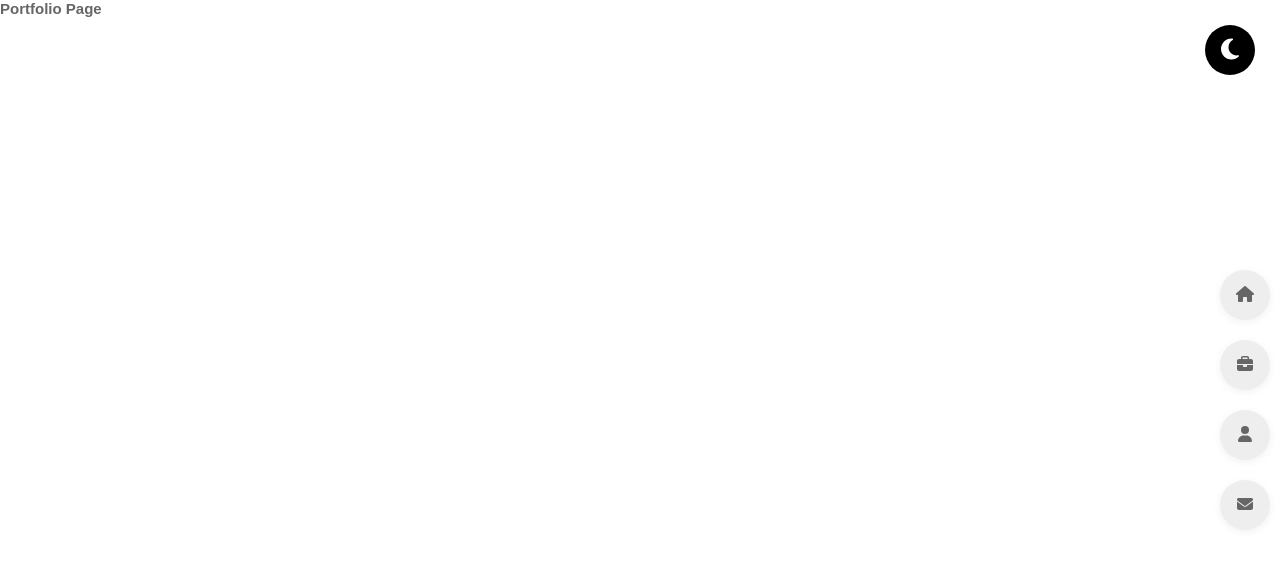
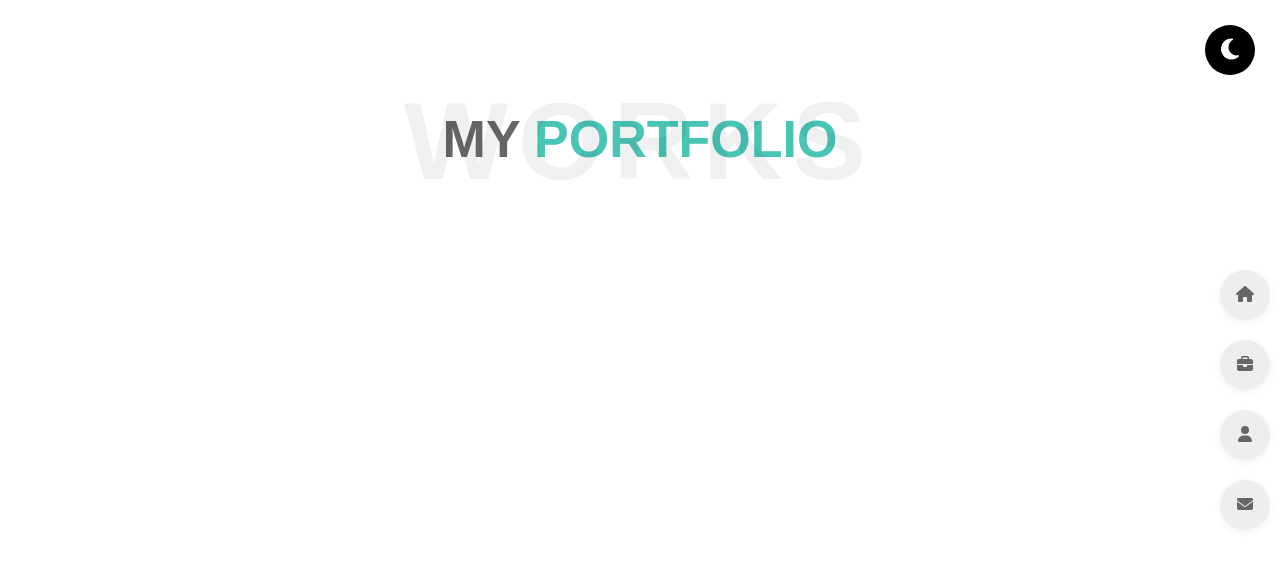
Before and after one commit to i-Demo/portfolio, a React (Create React App) app: page /portfolio in a window 1280 px wide. Shown: the top 568 px of the page. Built offline with nearby package versions, Linux system fonts and the light colour scheme; a web font is replaced by a local one.

Commit message:
Build Portfolio Page #1

```diff
--- a/src/components/GlobalStyles/GlobalStyles.scss
+++ b/src/components/GlobalStyles/GlobalStyles.scss
@@ -9,6 +9,7 @@
     --text-color: #666;
     --menu-bg-color: #eee;
     --toggle-color: #000;
+    --title-bg: rgba(30, 37, 48, 0.07);
 
     --font-family: 'ProximaNova', sans-serif;
 
@@ -29,7 +30,7 @@ html {
 
 body {
     font-family: var(--font-family);
-    // font-size: 1.6rem;
+    font-size: 1.6rem;
     text-rendering: optimizeSpeed;
     color: var(--text-color);
     // overflow-y: overlay;
--- a/src/pages/Home/index.js
+++ b/src/pages/Home/index.js
@@ -27,12 +27,12 @@ function Home() {
                             <span>Web Developer !</span>
                         </h1>
                         <p>
-                            Hello mọi người! Mình là Vĩ, đang là sinh viên năm 2 trường Đại học Giao thông vận tải Tp.
-                            HCM. Cơ duyên mình đến với IT là nhờ các sự tích "IT là vua của các nghề", hay câu chuyện
-                            "thằng em học BK cơ khí sinh năm 96". Tháng 5/2020, tình cờ biết đến cộng đồng F8 Fullstack
-                            của anh Sơn, mình đã hoàn thành các khóa học HTML, CSS, ReactJS và có được một số dự án cá
-                            nhân. Trải qua nhiều cay đắng, thật sự cảm ơn anh Sơn cũng như cộng đồng anh em đóng góp đã
-                            truyền động lực cho mình suốt thời gian qua giúp mình không bỏ cuộc.
+                            Hello mọi người! Mình là Vĩ, đang là sinh viên năm cuối trường Đại học Giao thông vận tải
+                            Tp. HCM. Cơ duyên mình đến với IT là nhờ các sự tích "IT là vua của các nghề", hay câu
+                            chuyện "thằng em học BK cơ khí sinh năm 96". Tháng 5/2020, tình cờ biết đến cộng đồng F8
+                            Fullstack của anh Sơn, mình đã hoàn thành các khóa học HTML, CSS, ReactJS và có được một số
+                            dự án cá nhân. Trải qua nhiều cay đắng, thật sự cảm ơn anh Sơn cũng như cộng đồng anh em
+                            đóng góp đã truyền động lực cho mình suốt thời gian qua giúp mình không bỏ cuộc.
                         </p>
 
                         <Button to="/portfolio" className={cx('home-btn')}>
--- /dev/null
+++ b/src/pages/Portfolio/Portfolio.module.scss
@@ -0,0 +1,36 @@
+.main {
+}
+
+.page-header {
+    font-family: Poppins, sans-serif;
+    display: flex;
+    justify-content: center;
+    align-items: center;
+    position: relative;
+    text-transform: uppercase;
+    padding: 7.5rem 0;
+    width: 100%;
+
+    h1 {
+        color: var(--main-color);
+        font-size: 52px;
+        font-weight: 900;
+        text-align: center;
+
+        & span {
+            color: var(--text-color);
+        }
+    }
+
+    & > span {
+        position: absolute;
+        top: 50%;
+        left: 50%;
+        transform: translate(-50%, -50%);
+        color: var(--title-bg);
+        font-size: 110px;
+        font-weight: 800;
+        letter-spacing: 10px;
+        line-height: 0.7;
+    }
+}
--- a/src/pages/Portfolio/index.js
+++ b/src/pages/Portfolio/index.js
@@ -1,5 +1,24 @@
+import classNames from 'classnames/bind';
+import styles from './Portfolio.module.scss';
+
+const cx = classNames.bind(styles);
+
 function Portfolio() {
-    return <h2>Portfolio Page</h2>;
+    return (
+        <div className={cx('main')}>
+            <div className={cx('page-header')}>
+                <h1>
+                    <span>My </span>
+                    portfolio
+                </h1>
+                <span>Works</span>
+            </div>
+
+            <div classNames={cx('container')}>
+                <div className={cx('tabs')}></div>
+            </div>
+        </div>
+    );
 }
 
 export default Portfolio;
```
